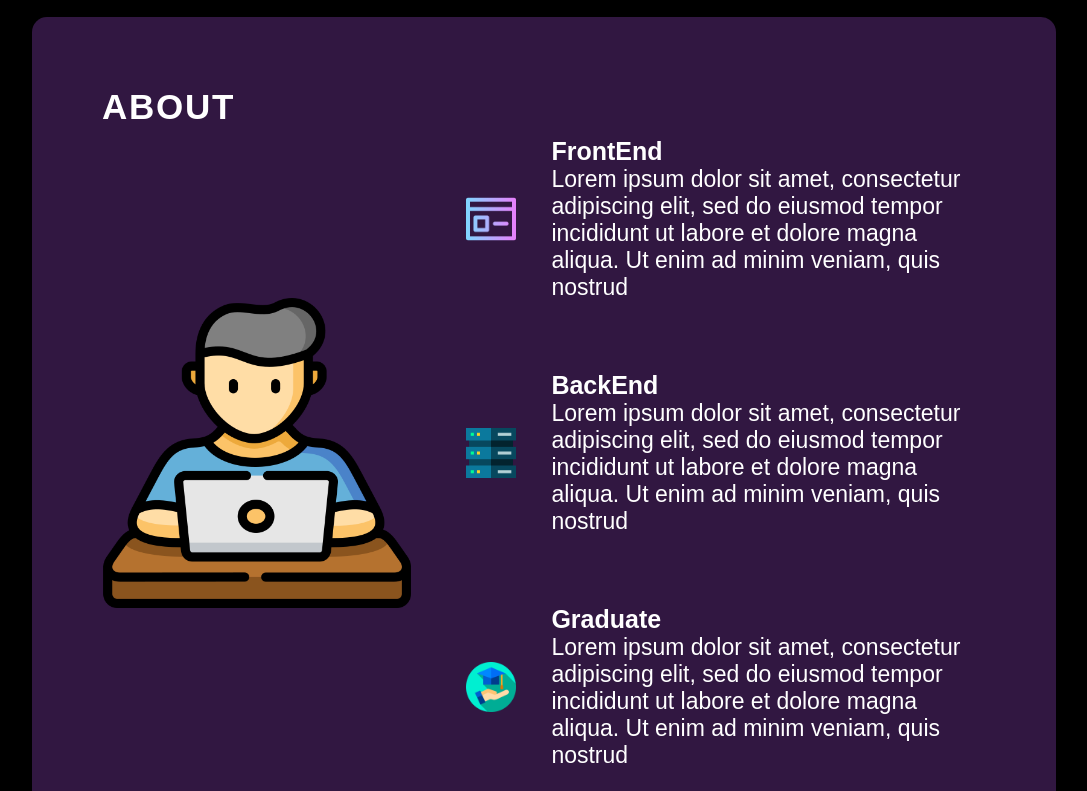
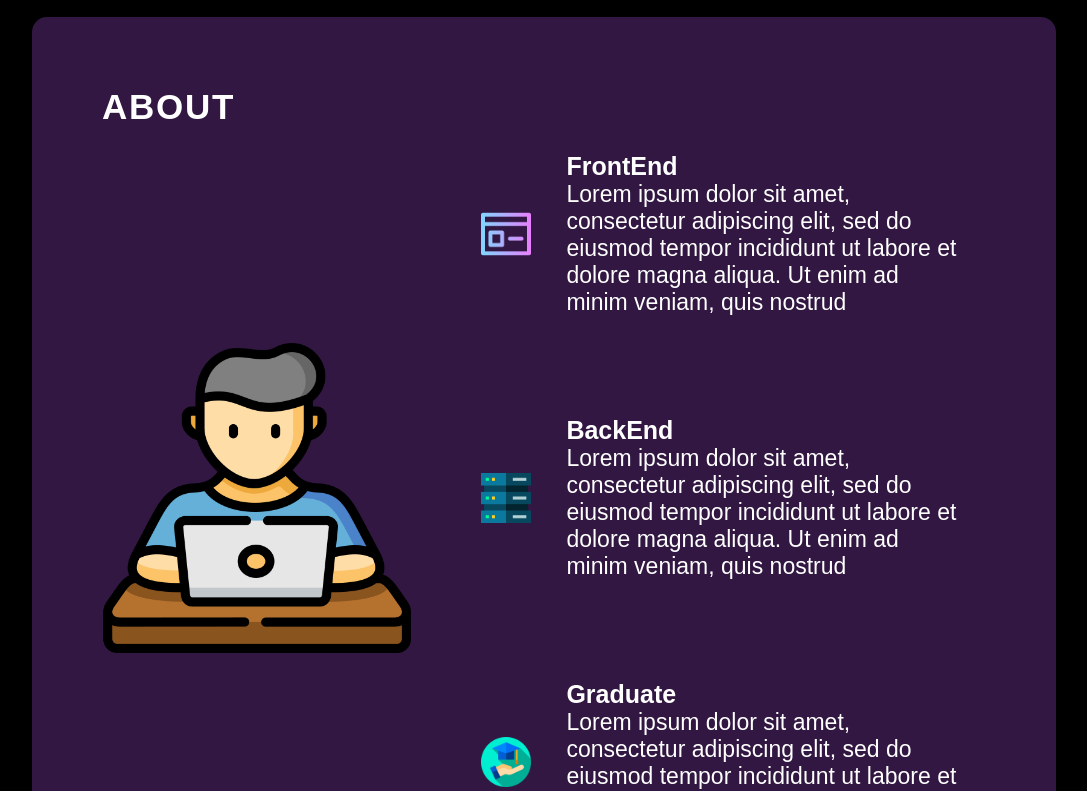
Before and after one commit to juancmorenoh/portfolio, a React (Vite) app: page / in a window 1280 px wide. Shown: the part 760-1551 px from the top of the page, without its empty margins (96-1183 px from the left). Built offline with nearby package versions, Linux system fonts and the light colour scheme.

Commit message:
-fixed typo in tools component -changed padding to item in about styling

```diff
--- a/src/components/About/About.module.css
+++ b/src/components/About/About.module.css
@@ -40,7 +40,7 @@
   display: flex;
   align-items: center;
   border-radius: 20px;
-  /* padding: 25px; */
+  padding: 15px;
   background: linear-gradient(90deg, rgba(19, 7, 22, 0.4) 0%, rgba(168, 3, 3, 0) 100%);
   background-size: 0 100%;
 }
--- a/src/components/Tools/Tools.jsx
+++ b/src/components/Tools/Tools.jsx
@@ -17,7 +17,7 @@ function Tools() {
                 </div>
                 <p>{tool.title}</p>
               </div>
-            )
+            );
           })}
         </div>
       </div>
```
Also changed, not shown: src/components/Tools/Tools.module.css (line endings or trailing spaces).
